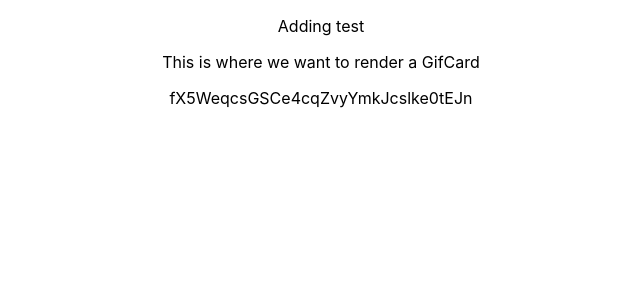
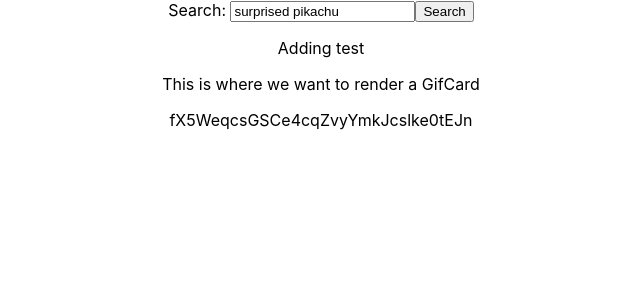
Before and after one commit to kaizenc/CUNY2X-GIPHY-API, a React (Create React App) app in the folder giphy-api-app/: page / in a window 1280 px wide. Shown: the top 300 px of the page, without its empty margins (319-959 px from the left). Built offline with nearby package versions, Linux system fonts and the light colour scheme.

Commit message:
Added search && handle inputs

```diff
--- a/giphy-api-app/src/components/SearchField.js
+++ b/giphy-api-app/src/components/SearchField.js
@@ -1,18 +1,56 @@
 import React, { Component } from 'react';
 import axios from 'axios';
 import GifCard from './GifCard';
+let variables = require('../variables');
 
 class SearchField extends Component {
     constructor(props) {
         super(props);
         this.state = {
-            input: "",
+            input: "surprised pikachu",
+            data: [],
         };
+    }
+
+    handleChange = (event) => {
+        this.setState({
+            input: event.target.value
+        });
+    }
+
+    handleSearch = () => {
+        this.fetchGifData();
+        this.setState({ input: "", })
+    }
+
+    sanitizeInput = (input) => {
+        input = input.toUpperCase();
+        let split_input = input.split(" ");
+        let output = split_input.join('+');
+        return (output);
+    }
+
+    fetchGifData() {
+        let API_KEY = variables.API_KEY;
+        let SEARCH_TERM = this.sanitizeInput(this.state.input);
+        let url = "http://api.giphy.com/v1/gifs/search?q=" + SEARCH_TERM + "&api_key=" + API_KEY;
+        console.log(url);
+
+        axios.get(url)
+            .then(response => {
+                var result = response.data.map();
+                this.setState({data: result});
+            }).catch(err => { console.log(err); });
     }
 
     render() {
         return (
             <div className="SearchField">
+                Search:&nbsp;
+                <input type="text" value={this.state.input} onChange={this.handleChange}></input>
+                <button onClick={this.handleSearch}>
+                    Search
+                </button>
                 <GifCard/>
             </div>
         );
```
